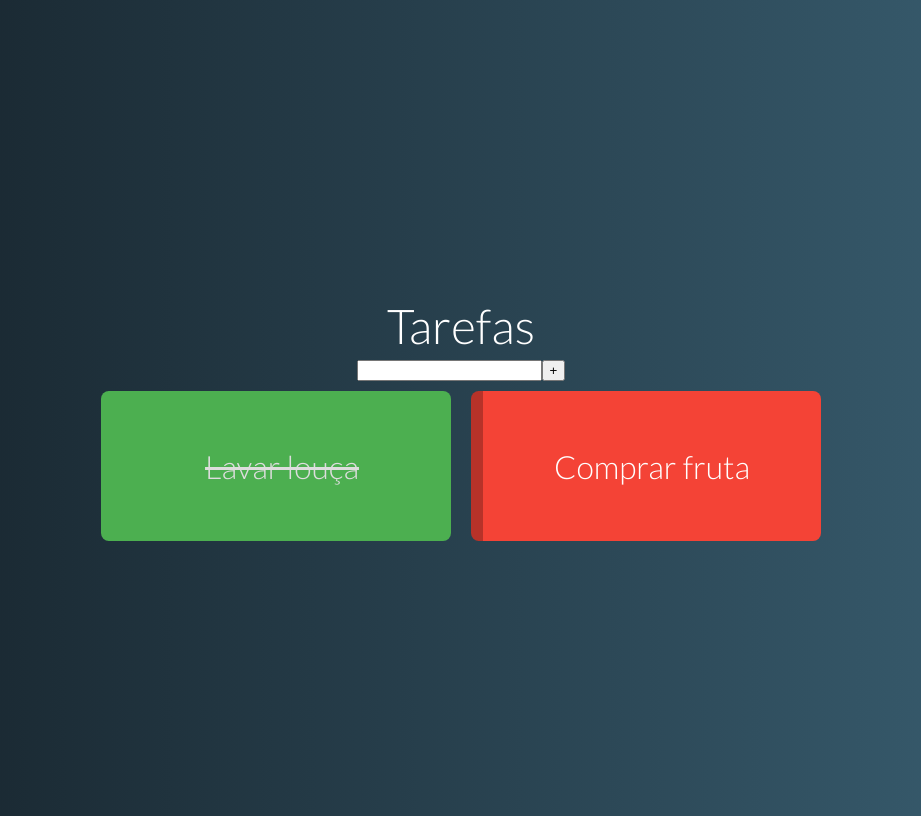
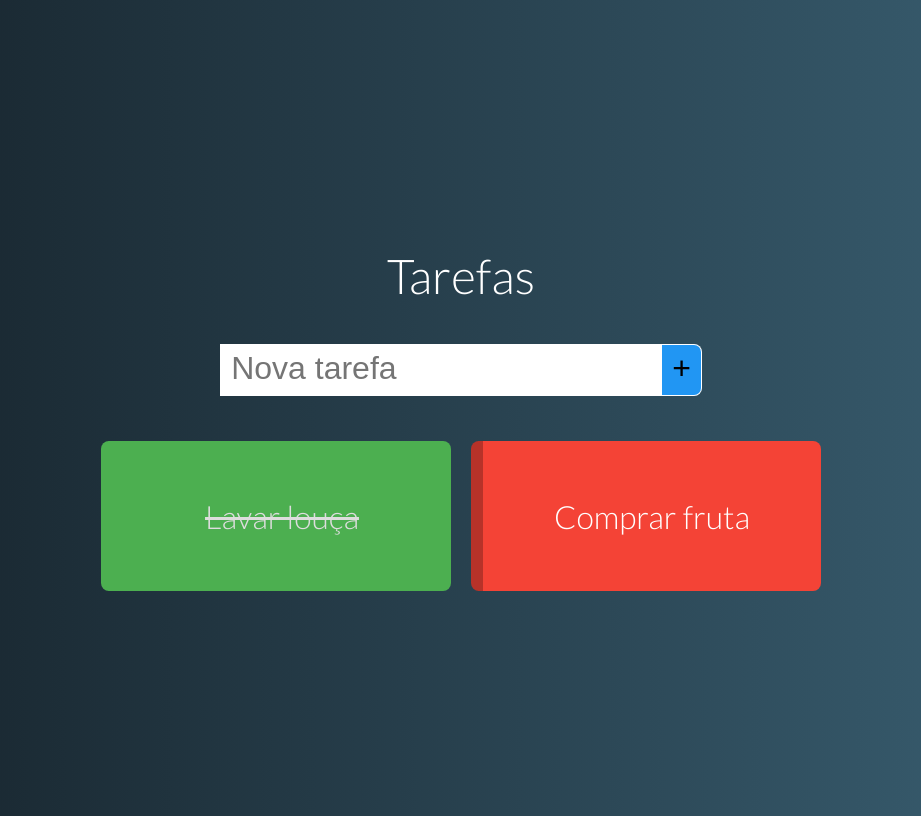
Before and after one commit to lucasbf1992/Curso-Vue.js-2-Completo, a Vue app in the folder projeto-tarefas/: page / in a window 1280 px wide. Shown: the whole page, without its empty margins (179-1100 px from the left). Built offline with nearby package versions, Linux system fonts and the light colour scheme.

Commit message:
Formatando input

```diff
--- a/projeto-tarefas/src/components/NewTask.vue
+++ b/projeto-tarefas/src/components/NewTask.vue
@@ -1,7 +1,7 @@
 <template>
     <div class="new-task">
-        <input @keydown.enter="add" type="text" v-model="name"/>
-        <button @click="add">+</button>
+        <input @keydown.enter="add" type="text" v-model="name" class="form-element" placeholder="Nova tarefa" />
+        <button class="form-element" @click="add">+</button>
     </div>
 </template>
 
@@ -24,4 +24,28 @@
 
 <style>
 
+    .new-task {
+        margin: 35px
+    }
+
+    .form-element {
+        outline: none;
+        font-size: 2rem;
+        border: 1px solid #fff;
+        padding: 5px 10px 8px;
+    }
+
+    .input.form-element {
+        width: 500px;
+        background: #fff2;
+        border-top-left-radius: 8px;
+        border-bottom-left-radius: 8px;
+    }
+
+    button.form-element {
+        border-left: none;
+        background-color: #2196f3;
+        border-top-right-radius: 8px;
+        border-bottom-right-radius: 8px;
+    }
 </style>
```
